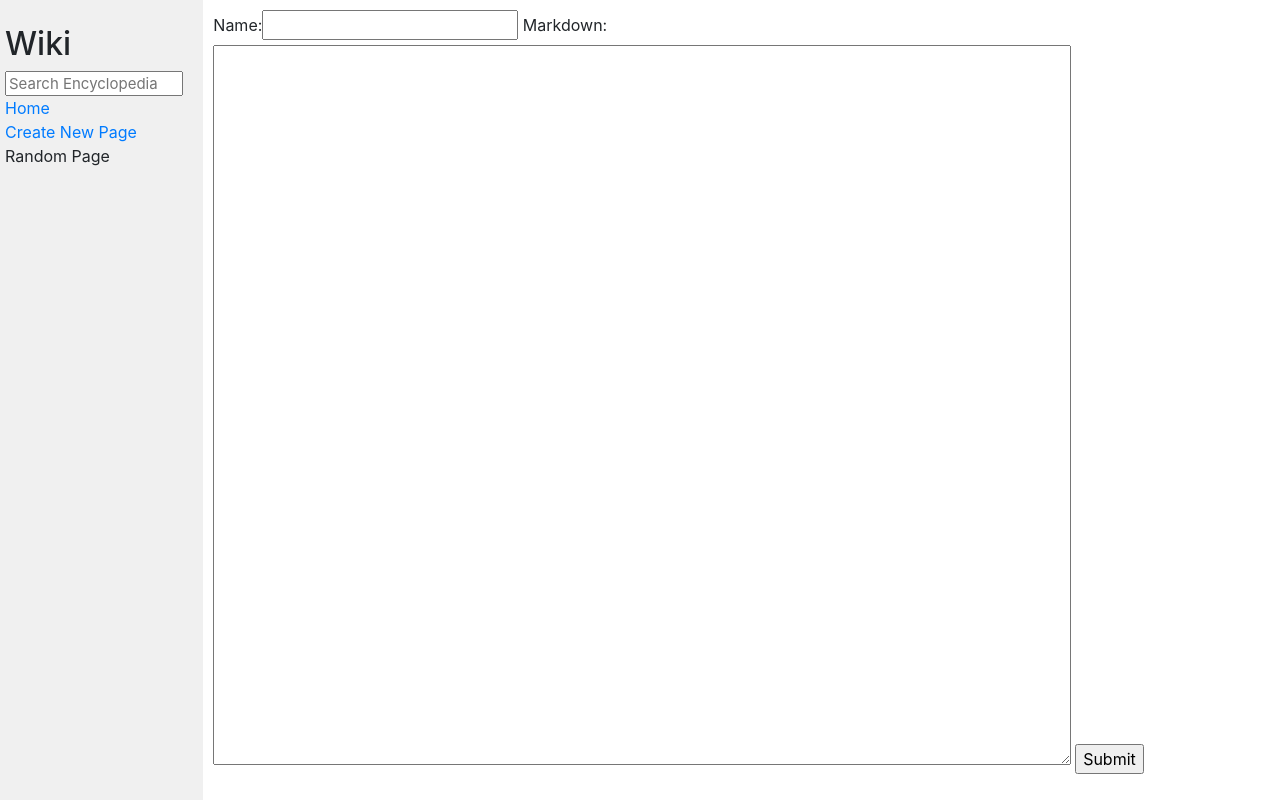
After one commit to BenMueller1/1---Wiki-Project, a Django app: template encyclopedia/templates/encyclopedia/newPage.html in a window 1280 px wide. The commit adds this page. Run offline with Django 3.2, Linux system fonts and the light colour scheme; the template is opened without the code that fills it: values that come from a table or form of the project are taken from there, others are empty; some libraries are stand-ins or nearby versions.

Commit message:
getting things done

```diff
--- a/encyclopedia/templates/encyclopedia/index.html
+++ b/encyclopedia/templates/encyclopedia/index.html
@@ -9,7 +9,7 @@
 
     <ul>
         {% for entry in entries %}
-            <li>{{ entry }}</li>
+            <li><a href={{entry}}>{{ entry }}</a></li>
         {% endfor %}
     </ul>
 
--- a/encyclopedia/templates/encyclopedia/layout.html
+++ b/encyclopedia/templates/encyclopedia/layout.html
@@ -19,7 +19,7 @@
                     <a href="{% url 'index' %}">Home</a>
                 </div>
                 <div>
-                    Create New Page
+                    <a href ="{% url 'newPage' %}">Create New Page</a>
                 </div>
                 <div>
                     Random Page
--- /dev/null
+++ b/encyclopedia/templates/encyclopedia/newPage.html
@@ -0,0 +1,13 @@
+{% extends "encyclopedia/layout.html" %}
+
+{% block title %}
+    New Entry
+{% endblock %}
+
+{% block body %}
+    <form action="" method="post">   <!-- IS THIS THE CORRECT action? Should it just be sent here?-->
+        {% csrf_token %}
+        {{ form }}
+        <input type="submit" value="Submit">
+    </form>
+{% endblock %}
--- a/encyclopedia/urls.py
+++ b/encyclopedia/urls.py
@@ -3,5 +3,7 @@ from django.urls import path
 from . import views
 
 urlpatterns = [
-    path("", views.index, name="index")
+    path("", views.index, name="index"),
+    path("<str:en>", views.entry, name="entry" ),
+    path('newpage/', views.newPage, name="newPage")
 ]
--- a/encyclopedia/views.py
+++ b/encyclopedia/views.py
@@ -1,9 +1,42 @@
+from django.http import HttpResponse, HttpResponseRedirect
 from django.shortcuts import render
+from django import forms
+from django.urls import reverse
 
 from . import util
+
+
+class newPageForm(forms.Form):
+    name = forms.CharField()
+    markdown = forms.CharField(widget=forms.Textarea)
+    pass
 
 
 def index(request):
     return render(request, "encyclopedia/index.html", {
         "entries": util.list_entries()
     })
+
+def newPage(request):
+    if request.method == "POST":
+        # if the form has been submitted, we want to add the new entry to the wiki
+        form = newPageForm(request.POST)
+        if form.is_valid():
+            name = form.cleaned_data["name"]
+            markdown = form.cleaned_data["markdown"]
+            util.save_entry(name, markdown)
+        return HttpResponseRedirect(reverse('index'))
+    else:
+        # create a new page form object and pass it to the template via the context dictionary
+        form = newPageForm()
+        return render(request, 'encyclopedia/newPage.html', context = {'form':form})
+
+def entry(request, en):
+    e = util.get_entry(en)
+    context = {"name": en}
+
+    # if entry doesn't exist, user gets an error page
+    if e == None:
+        return render(request, "encyclopedia/entryDoesntExist.html", context)
+    # if entry exists, user should get a page with content of the entry
+    return render(request, "encyclopedia/entry.html", context)
--- a/wiki/urls.py
+++ b/wiki/urls.py
@@ -17,9 +17,6 @@ from django.contrib import admin
 from django.urls import include, path
 
 urlpatterns = [
-    path('admin/', admin.site.urls),+
-    path('', include("encyclopedia.urls")),
-    path('bigtest', include("encyclopedia.urls"))
+    path('admin/', admin.site.urls),
+    path('wiki/', include("encyclopedia.urls"))
 ]
-
-# test comment
```
Also changed, not shown: encyclopedia/templates/encyclopedia/entry.html (added, +9 -0 lines), encyclopedia/templates/encyclopedia/entryDoesntExist.html (added, +9 -0 lines), entries/testEntry.md (added, +1 -0 lines), db.sqlite3 (added).
